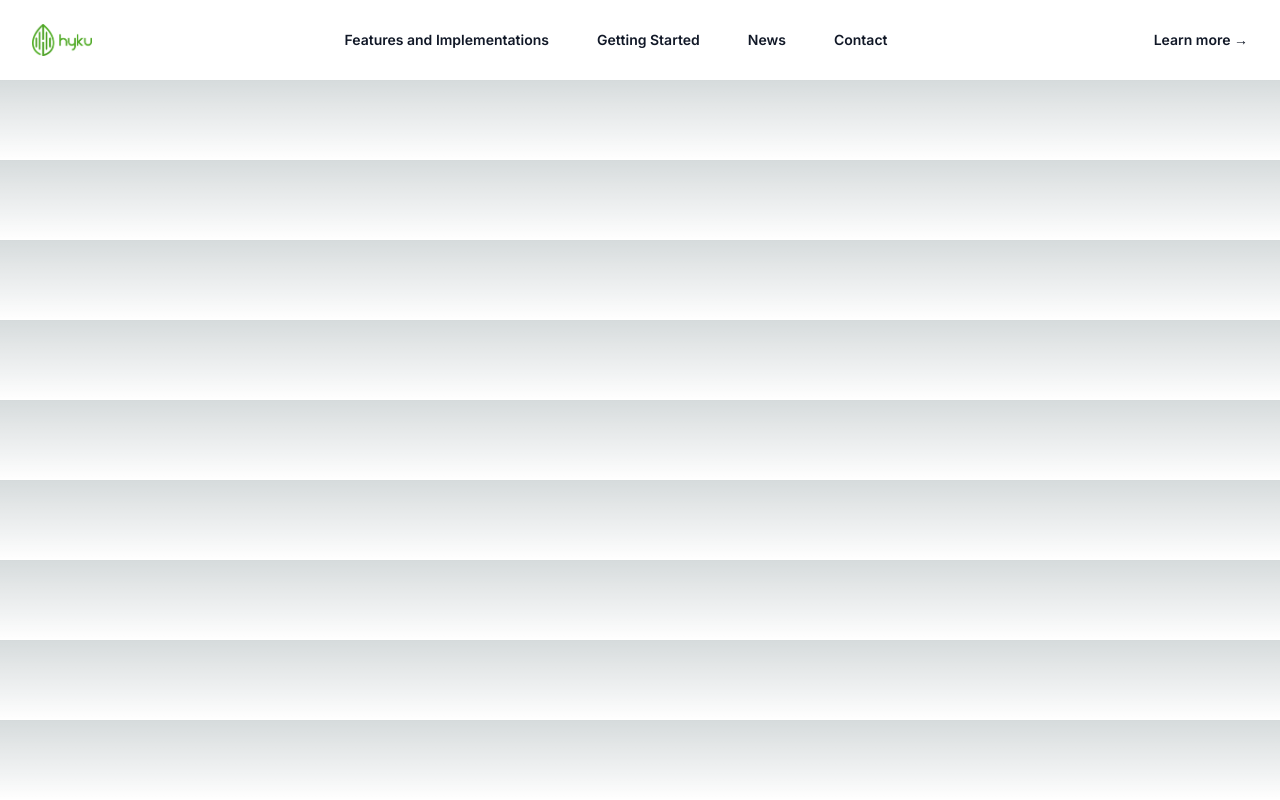
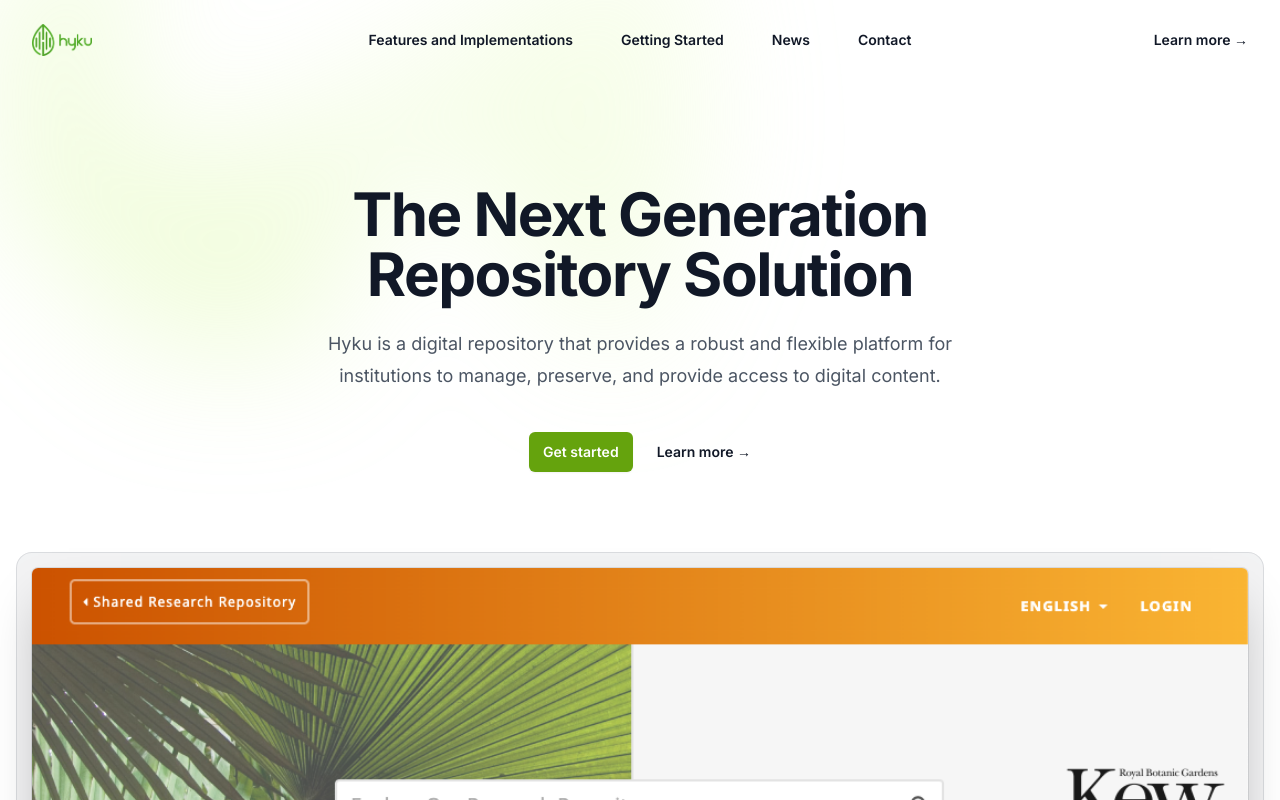
Before and after one commit to samvera/hyku-next, a Next.js app: page / in a window 1280 px wide. Shown: the top 800 px of the page. Built offline with nearby package versions, Linux system fonts and the light colour scheme.

Commit message:
Update new header component and homepage banner

```diff
--- a/src/app/layout.tsx
+++ b/src/app/layout.tsx
@@ -19,7 +19,7 @@
   return (
     <html lang="en">
       <body className={inter.className}>
-        <Nav />
+        {/* <Nav /> */}
         {children}
       </body>
     </html>
--- a/src/app/page.tsx
+++ b/src/app/page.tsx
@@ -1,5 +1,77 @@
+import Header from "@/components/layout/header";
 import Image from "next/image";
+import appScreenshot from "../../public/app-screenshot.png";
 
-export default function Home() {
-  return <main className=""></main>;
+export default function Example() {
+  return (
+    <div className="bg-white">
+      <Header />
+
+      <div className="relative isolate pt-14">
+        <div
+          className="absolute inset-x-0 -top-40 -z-10 transform-gpu overflow-hidden blur-3xl sm:-top-80"
+          aria-hidden="true"
+        >
+          <div
+            className="relative left-[calc(50%-11rem)] aspect-[1155/678] w-[36.125rem] -translate-x-1/2 rotate-[30deg] bg-gradient-to-tr from-[#bef264] to-[#ecfccb] opacity-30 sm:left-[calc(50%-30rem)] sm:w-[72.1875rem]"
+            style={{
+              clipPath:
+                "polygon(74.1% 44.1%, 100% 61.6%, 97.5% 26.9%, 85.5% 0.1%, 80.7% 2%, 72.5% 32.5%, 60.2% 62.4%, 52.4% 68.1%, 47.5% 58.3%, 45.2% 34.5%, 27.5% 76.7%, 0.1% 64.9%, 17.9% 100%, 27.6% 76.8%, 76.1% 97.7%, 74.1% 44.1%)",
+            }}
+          />
+        </div>
+        <div className="py-24 sm:py-32 lg:pb-40">
+          <div className="mx-auto max-w-7xl px-6 lg:px-8">
+            <div className="mx-auto max-w-2xl text-center">
+              <h1 className="text-4xl font-bold tracking-tight text-gray-900 sm:text-6xl">
+                The Next Generation Repository Solution
+              </h1>
+              <p className="mt-6 text-lg leading-8 text-gray-600">
+                Hyku is a digital repository that provides a robust and flexible
+                platform for institutions to manage, preserve, and provide
+                access to digital content.
+              </p>
+              <div className="mt-10 flex items-center justify-center gap-x-6">
+                <a
+                  href="#"
+                  className="rounded-md bg-lime-600 px-3.5 py-2.5 text-sm font-semibold text-white shadow-sm hover:bg-lime-500 focus-visible:outline focus-visible:outline-2 focus-visible:outline-offset-2 focus-visible:outline-lime-600"
+                >
+                  Get started
+                </a>
+                <a
+                  href="#"
+                  className="text-sm font-semibold leading-6 text-gray-900"
+                >
+                  Learn more <span aria-hidden="true">→</span>
+                </a>
+              </div>
+            </div>
+            <div className="mt-16 flow-root sm:mt-24">
+              <div className="-m-2 rounded-xl bg-gray-900/5 p-2 ring-1 ring-inset ring-gray-900/10 lg:-m-4 lg:rounded-2xl lg:p-4">
+                <Image
+                  src={appScreenshot}
+                  alt="App screenshot"
+                  width={2432}
+                  height={1442}
+                  className="rounded-md shadow-2xl ring-1 ring-gray-900/10"
+                />
+              </div>
+            </div>
+          </div>
+        </div>
+        <div
+          className="absolute inset-x-0 top-[calc(100%-13rem)] -z-10 transform-gpu overflow-hidden blur-3xl sm:top-[calc(100%-30rem)]"
+          aria-hidden="true"
+        >
+          <div
+            className="relative left-[calc(50%+3rem)] aspect-[1155/678] w-[36.125rem] -translate-x-1/2 bg-gradient-to-tr from-[#ff80b5] to-[#9089fc] opacity-30 sm:left-[calc(50%+36rem)] sm:w-[72.1875rem]"
+            style={{
+              clipPath:
+                "polygon(74.1% 44.1%, 100% 61.6%, 97.5% 26.9%, 85.5% 0.1%, 80.7% 2%, 72.5% 32.5%, 60.2% 62.4%, 52.4% 68.1%, 47.5% 58.3%, 45.2% 34.5%, 27.5% 76.7%, 0.1% 64.9%, 17.9% 100%, 27.6% 76.8%, 76.1% 97.7%, 74.1% 44.1%)",
+            }}
+          />
+        </div>
+      </div>
+    </div>
+  );
 }
--- /dev/null
+++ b/src/components/layout/header.tsx
@@ -0,0 +1,123 @@
+"use client";
+
+import { Bars3Icon, XMarkIcon } from "@heroicons/react/24/outline";
+
+import { Dialog } from "@headlessui/react";
+import Image from "next/image";
+import React from "react";
+import hykuLogo from "../../../public/logo-hyku.png";
+import { useState } from "react";
+
+const navigation = [
+  {
+    name: "Features and Implementations",
+    href: "/features",
+  },
+  {
+    name: "Getting Started",
+    href: "/getting-started",
+  },
+  {
+    name: "News",
+    href: "/news",
+  },
+  {
+    name: "Contact",
+    href: "/contact",
+  },
+];
+
+const Header = () => {
+  const [mobileMenuOpen, setMobileMenuOpen] = useState(false);
+
+  return (
+    <header className="absolute inset-x-0 top-0 z-50">
+      <nav
+        className="flex items-center justify-between p-6 lg:px-8"
+        aria-label="Global"
+      >
+        <div className="flex lg:flex-1">
+          <a href="#" className="-m-1.5 p-1.5">
+            <span className="sr-only">Your Company</span>
+            <Image src={hykuLogo} alt="Hyku logo" className="h-8 w-auto" />
+          </a>
+        </div>
+        <div className="flex lg:hidden">
+          <button
+            type="button"
+            className="-m-2.5 inline-flex items-center justify-center rounded-md p-2.5 text-gray-700"
+            onClick={() => setMobileMenuOpen(true)}
+          >
+            <span className="sr-only">Open main menu</span>
+            <Bars3Icon className="h-6 w-6" aria-hidden="true" />
+          </button>
+        </div>
+        <div className="hidden lg:flex lg:gap-x-12">
+          {navigation.map((item) => (
+            <a
+              key={item.name}
+              href={item.href}
+              className="text-sm font-semibold leading-6 text-gray-900"
+            >
+              {item.name}
+            </a>
+          ))}
+        </div>
+        <div className="hidden lg:flex lg:flex-1 lg:justify-end">
+          <a href="#" className="text-sm font-semibold leading-6 text-gray-900">
+            Learn more <span aria-hidden="true">&rarr;</span>
+          </a>
+        </div>
+      </nav>
+      <Dialog
+        as="div"
+        className="lg:hidden"
+        open={mobileMenuOpen}
+        onClose={setMobileMenuOpen}
+      >
+        <div className="fixed inset-0 z-50" />
+        <Dialog.Panel className="fixed inset-y-0 right-0 z-50 w-full overflow-y-auto bg-white px-6 py-6 sm:max-w-sm sm:ring-1 sm:ring-gray-900/10">
+          <div className="flex items-center justify-between">
+            <a href="#" className="-m-1.5 p-1.5">
+              <span className="sr-only">Your Company</span>
+              <Image src={hykuLogo} alt="Hyku logo" className="h-8 w-auto" />
+            </a>
+            <button
+              type="button"
+              className="-m-2.5 rounded-md p-2.5 text-gray-700"
+              onClick={() => setMobileMenuOpen(false)}
+            >
+              <span className="sr-only">Close menu</span>
+              <XMarkIcon className="h-6 w-6" aria-hidden="true" />
+            </button>
+          </div>
+          <div className="mt-6 flow-root">
+            <div className="-my-6 divide-y divide-gray-500/10">
+              <div className="space-y-2 py-6">
+                {navigation.map((item) => (
+                  <a
+                    key={item.name}
+                    href={item.href}
+                    className="-mx-3 block rounded-lg px-3 py-2 text-base font-semibold leading-7 text-gray-900 hover:bg-gray-50"
+                  >
+                    {item.name}
+                  </a>
+                ))}
+              </div>
+              <div className="py-6">
+                <a
+                  href="#"
+                  className="-mx-3 block rounded-lg px-3 py-2.5 text-base font-semibold leading-7 text-gray-900 hover:bg-gray-50"
+                >
+                  Learn more
+                </a>
+              </div>
+            </div>
+          </div>
+        </Dialog.Panel>
+      </Dialog>
+    </header>
+  );
+};
+
+export default Header;
```
Also changed, not shown: public/app-screenshot.png (added).
